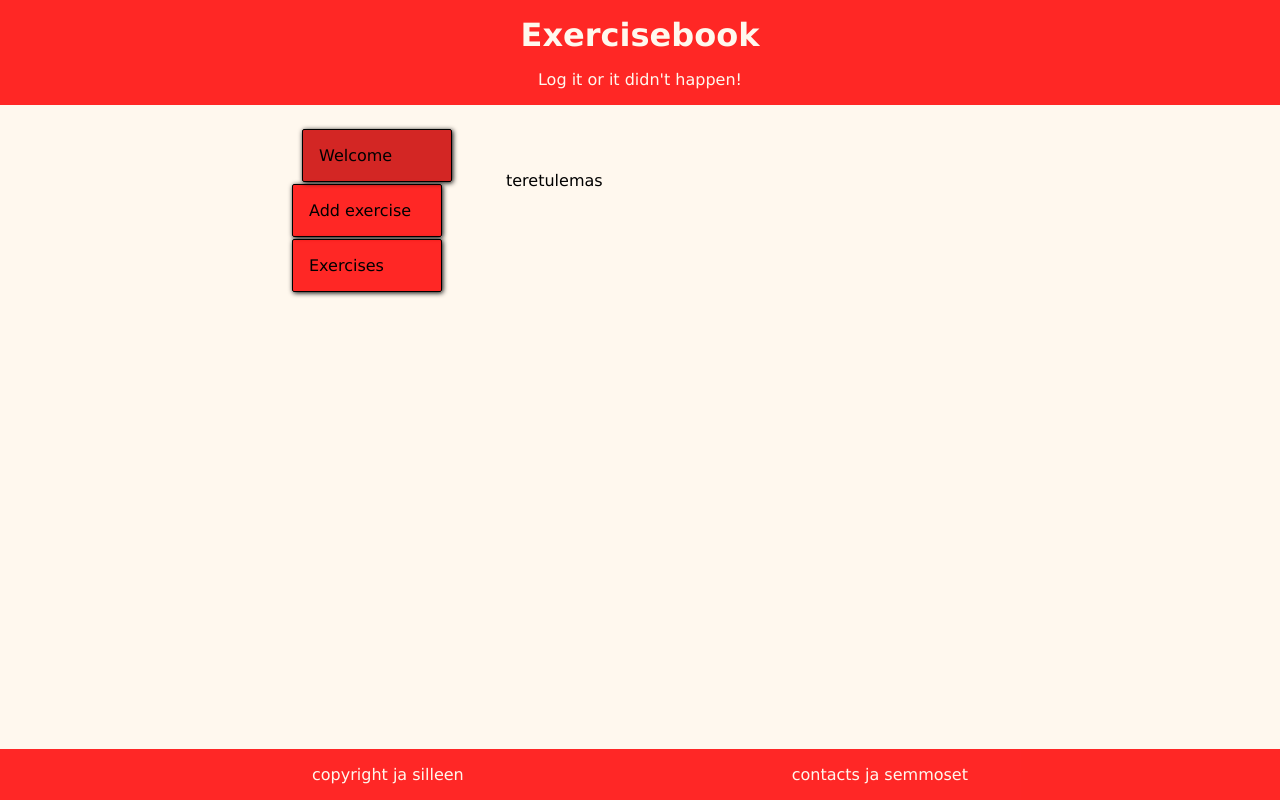
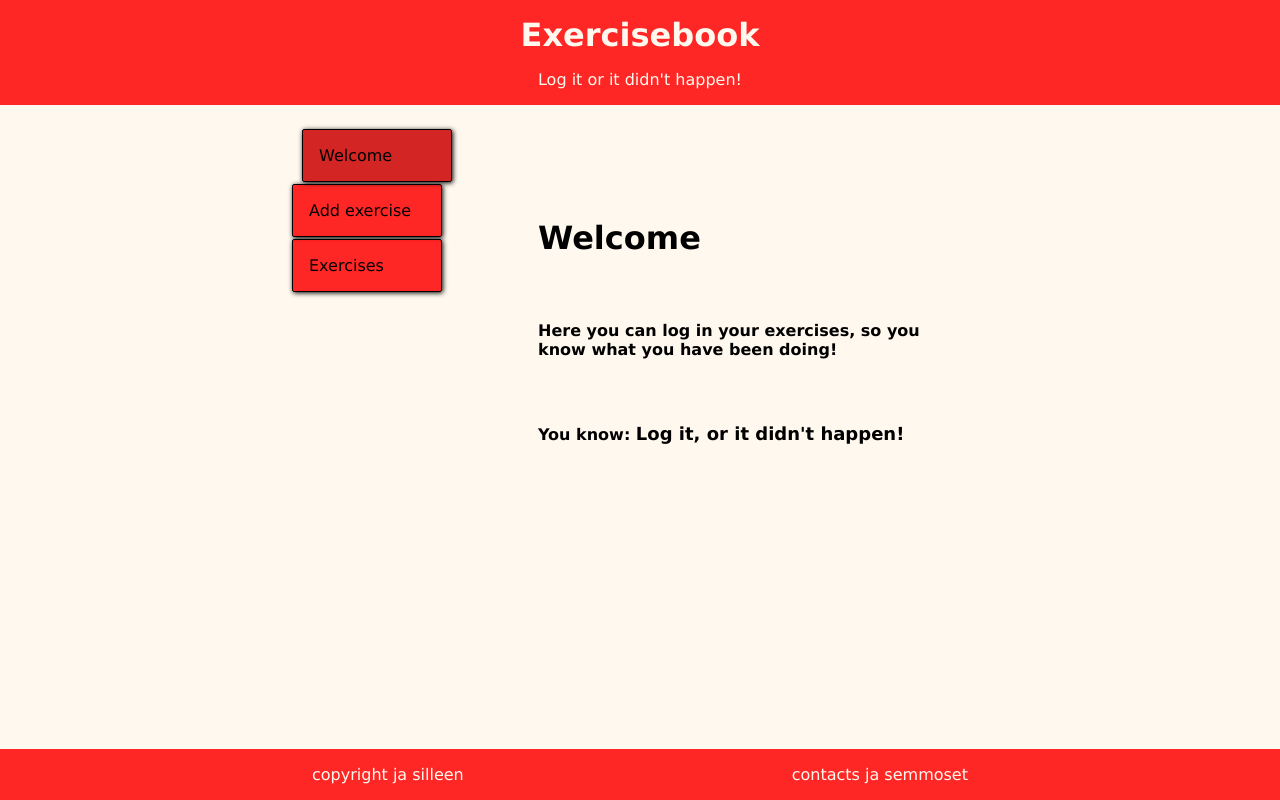
Before and after one commit to Jakomu/treenikirja, a Vue app: page / in a window 1280 px wide. Built offline with nearby package versions, Linux system fonts and the light colour scheme.

Commit message:
added welcome text

```diff
--- a/src/components/WelcomePage.vue
+++ b/src/components/WelcomePage.vue
@@ -1,3 +1,20 @@
 <template>
-  <p>teretulemas</p>
+  <h1>Welcome</h1>
+  <p>
+    Here you can log in your exercises, so you know what you have been doing!
+  </p>
+  <p>You know: <span> Log it, or it didn't happen!</span></p>
 </template>
+
+<style scoped>
+h1 {
+  margin: 3rem;
+}
+p {
+  margin: 2rem;
+  font-weight: bold;
+}
+span {
+  font-size: large;
+}
+</style>
```
